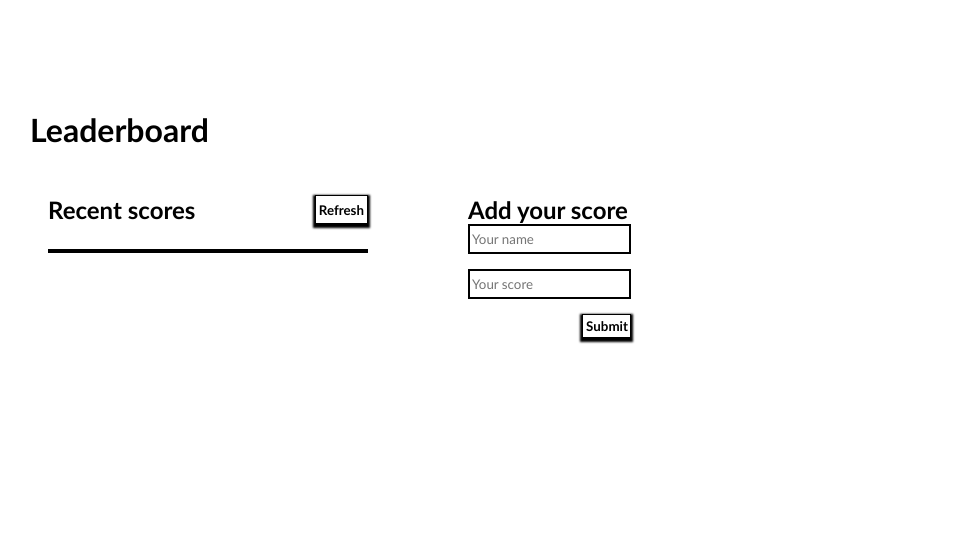
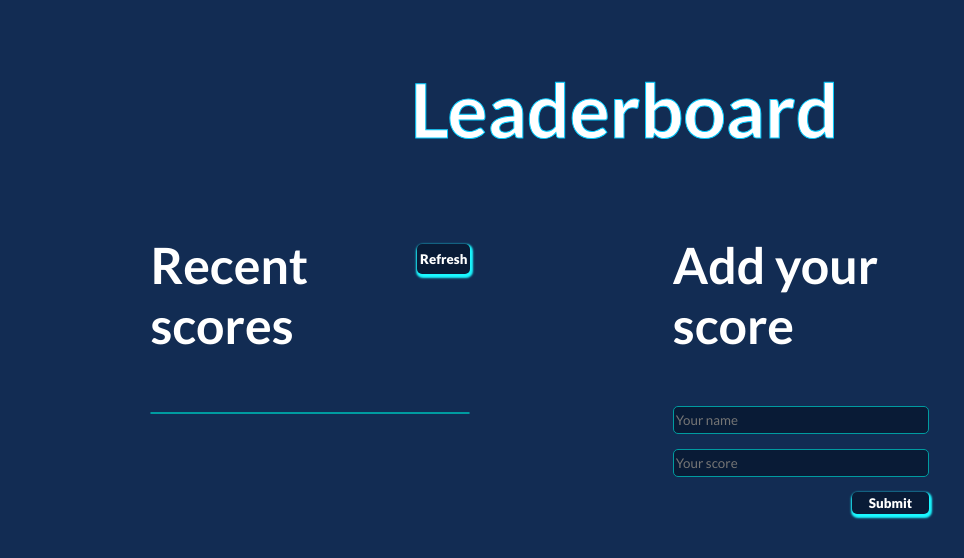
Before and after one commit to Thinus01/Leaderboard, a website built with webpack: page src/template.html in a window 1280 px wide. Shown: the whole page, without its empty margins (80-1044 px from the left). Built offline with nearby package versions, Linux system fonts and the light colour scheme.

Commit message:
Add styling

```diff
--- a/src/style.css
+++ b/src/style.css
@@ -1,8 +1,15 @@
+@import url('https://fonts.googleapis.com/css2?family=Comfortaa:wght@500&family=Lato:ital,wght@0,100;0,400;0,700;0,900;1,100;1,300;1,400;1,700;1,900&family=Nosifer&display=swap');
+
 * {
+  font-family: 'Lato', sans-serif;
   box-sizing: border-box;
   margin: 0;
   padding: 0;
-  font-family: 'Gill Sans', 'Gill Sans MT', Calibri, 'Trebuchet MS', sans-serif;
+  color: rgb(255, 255, 255);
+}
+
+body {
+  background-color: rgb(18, 44, 83);
 }
 
 main {
@@ -15,14 +22,16 @@ main {
 }
 
 h1 {
-  margin: 4%;
-  font-size: xx-large;
-  font-weight: bolder;
+  margin-left: 37%;
+  margin-bottom: 7%;
+  font-size: 75px;
+  -webkit-text-stroke-width: 1px;
+  -webkit-text-stroke-color: rgb(0, 204, 255);
 }
 
 h3 {
-  font-size: x-large;
-  font-weight: bolder;
+  font-size: 50px;
+  margin-bottom: 10%;
 }
 
 .Container {
@@ -37,6 +46,24 @@ h3 {
   flex-direction: column;
   gap: 25px;
   width: 25vw;
+  margin-left: 10%;
+}
+
+.InputFields {
+  margin-left: 10%;
+  width: 25%;
+}
+
+#submit {
+  margin-top: 20%;
+}
+
+#Name {
+  background-color: rgb(9, 27, 54);
+}
+
+#Score {
+  background-color: rgb(9, 27, 54);
 }
 
 .Refresh {
@@ -46,11 +73,12 @@ h3 {
 
 button {
   padding: 3px;
-  background-color: #fff;
-  color: #000;
+  background-color: rgb(9, 27, 54);
   font-weight: bold;
-  border: 1px solid #000;
-  box-shadow: 0 2px 2px 2px #000;
+  font-weight: 800;
+  border: none;
+  box-shadow: 1px 2px 2px 2px rgb(26, 247, 255);
+  border-radius: 5px;
 }
 
 form button {
@@ -62,8 +90,14 @@ button:hover {
   cursor: pointer;
 }
 
+#RefreshButton {
+  height: 30px;
+  margin-top: 3%;
+}
+
 table {
-  border: 2px solid #000;
+  border: 1px solid rgb(0, 155, 160);
+  border-radius: 5px;
 }
 
 td {
@@ -72,7 +106,7 @@ td {
 }
 
 tr:nth-child(even) {
-  background-color: #ddd;
+  background-color: rgb(9, 27, 54);
 }
 
 .add-score {
@@ -90,6 +124,7 @@ form {
 
 input {
   padding: 5px 2px;
-  border: 2px solid #000;
+  border: 1px solid rgb(0, 155, 160);
+  border-radius: 5px;
   width: 100%;
 }
```
Also changed, not shown: dist/index.bundle.js.
